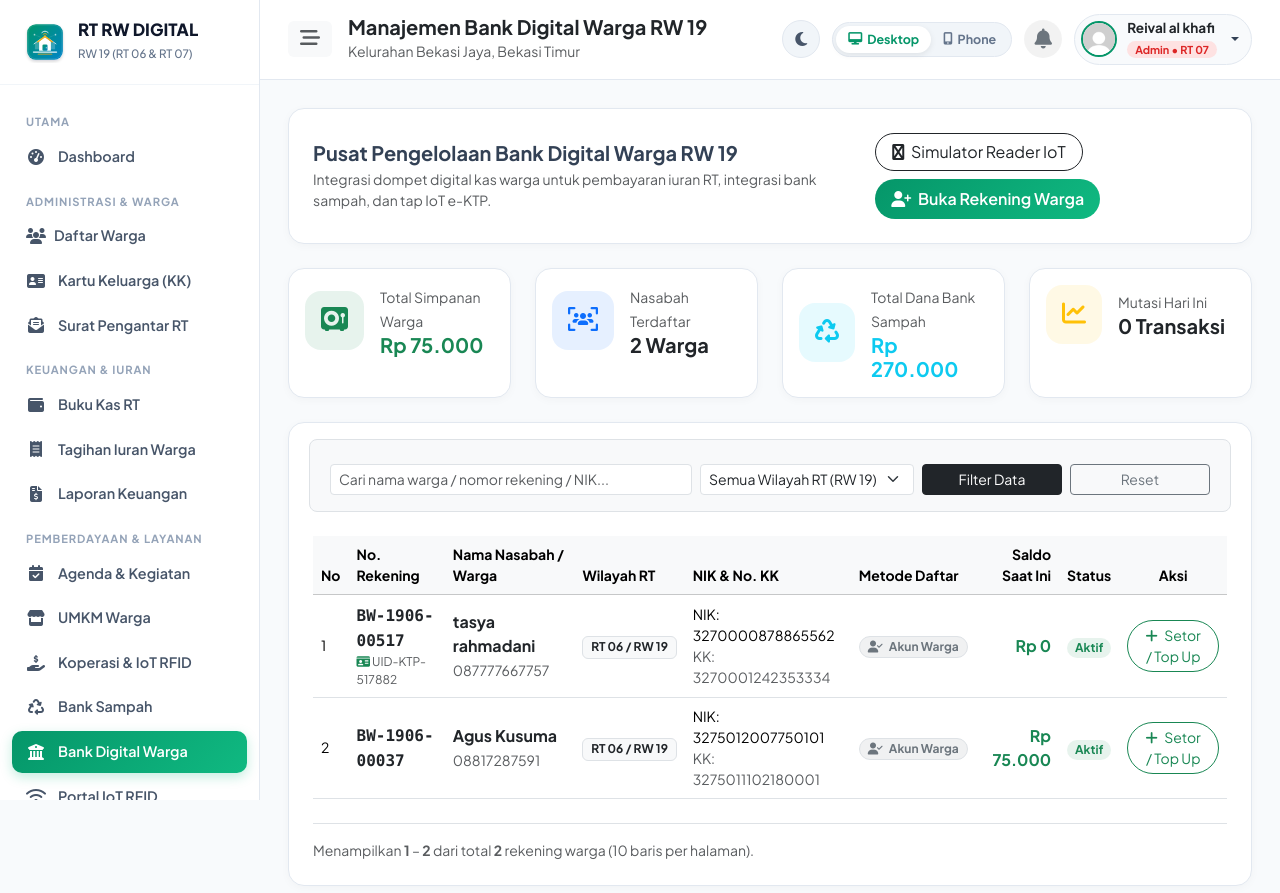
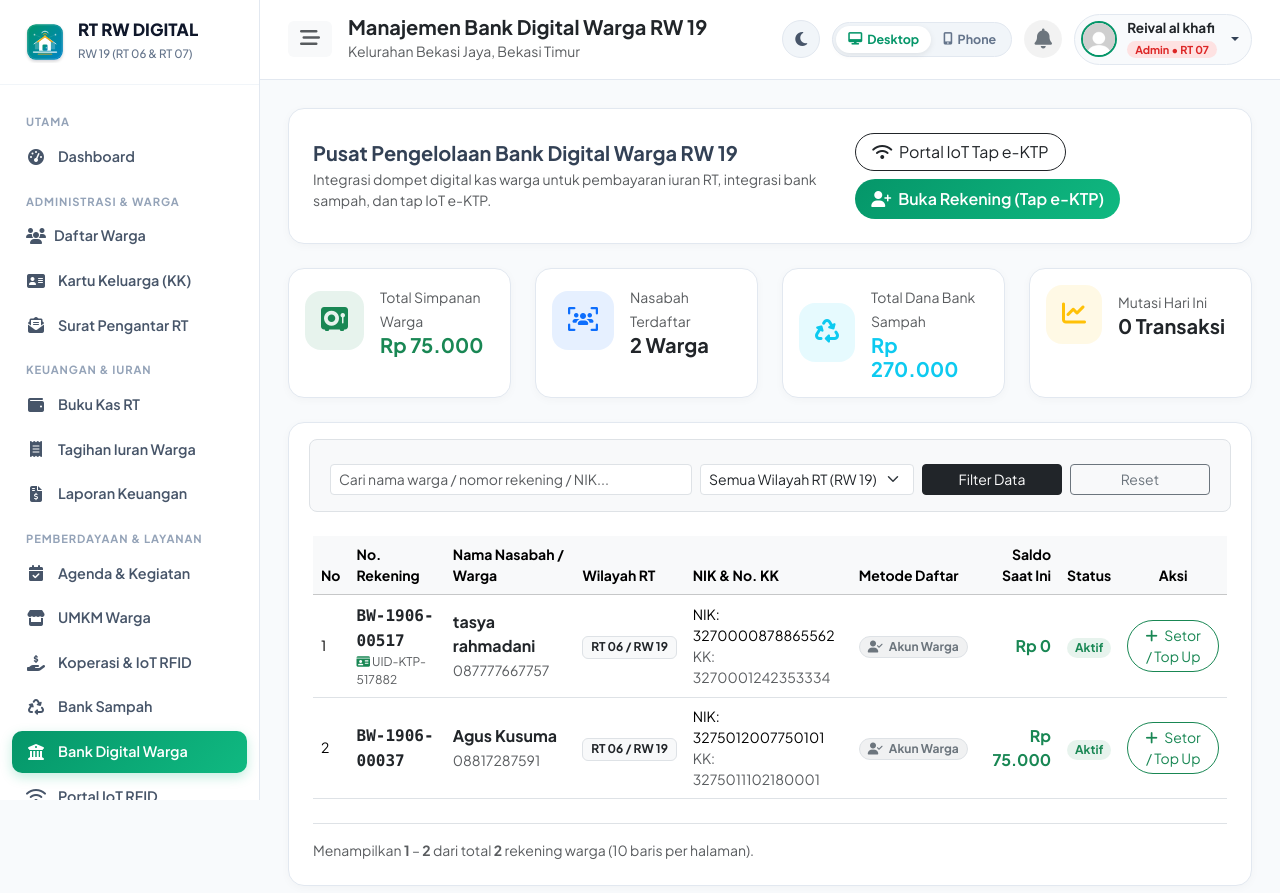
Before and after one commit to woszg1249/E-RW, a Laravel app: page /bank-warga in a window 1280 px wide. Shown: the top 893 px of the page. Run offline with Laravel 12, Linux system fonts and the light colour scheme; a user stored in the database is signed in; data comes from the database, SQL or seed files in the repository.

Commit message:
fix: wajib tap e-KTP untuk aktivasi Bank Warga RT/RW/Admin dan privasi riwayat tap warga

```diff
--- a/app/Http/Controllers/BankWargaController.php
+++ b/app/Http/Controllers/BankWargaController.php
@@ -130,7 +130,7 @@ class BankWargaController extends Controller
     }
 
     /**
-     * Aktivasi / Pendaftaran rekening Bank Warga (otomatis mengaitkan data warga)
+     * Aktivasi / Pendaftaran rekening Bank Warga (WAJIB sudah tap e-KTP fisik)
      */
     public function daftarOtomatis(Request $request)
     {
@@ -139,9 +139,27 @@ class BankWargaController extends Controller
             $user = User::findOrFail($request->id_user);
         }
 
-        $rekening = BankWargaRekening::getOrCreateForUser($user, 'otomatis_akun');
+        $rawUid = $request->input('rfid_uid');
+        $cleanUid = $rawUid ? strtoupper(preg_replace('/[^a-zA-Z0-9]/', '', $rawUid)) : null;
 
-        return back()->with('success', "Rekening Bank Warga berhasil dibuka untuk {$user->nama} dengan nomor rekening: {$rekening->nomor_rekening}");
+        if ($cleanUid) {
+            $duplicate = User::where('rfid_uid', $cleanUid)->where('id', '!=', $user->id)->first();
+            if ($duplicate) {
+                return back()->with('error', "Kartu e-KTP UID {$cleanUid} sudah terdaftar milik {$duplicate->nama}.");
+            }
+            $user->update(['rfid_uid' => $cleanUid]);
+        }
+
+        if (empty($user->rfid_uid)) {
+            return back()->with('error', "Wajib tap fisik e-KTP {$user->nama} ke sensor IoT ESP32 terlebih dahulu sebelum membuka rekening!");
+        }
+
+        $rekening = BankWargaRekening::getOrCreateForUser($user, 'iot_tap_ktp');
+        if (empty($rekening->rfid_uid)) {
+            $rekening->update(['rfid_uid' => $user->rfid_uid]);
+        }
+
+        return back()->with('success', "Rekening Bank Warga berhasil dibuka untuk {$user->nama} (UID: {$user->rfid_uid}) dengan nomor rekening: {$rekening->nomor_rekening}");
     }
 
     /**
--- a/resources/views/bank_warga/admin_index.blade.php
+++ b/resources/views/bank_warga/admin_index.blade.php
@@ -13,11 +13,11 @@
                 <p class="text-muted small mb-0">Integrasi dompet digital kas warga untuk pembayaran iuran RT, integrasi bank sampah, dan tap IoT e-KTP.</p>
             </div>
             <div class="d-flex flex-wrap gap-2">
-                <button class="btn btn-outline-dark rounded-pill px-3" data-bs-toggle="modal" data-bs-target="#modalAdminSimulasiIoT">
-                    <i class="fa-solid fa-nfc-directional me-1"></i> Simulator Reader IoT
-                </button>
+                <a href="{{ route('portal-iot.index') }}" class="btn btn-outline-dark rounded-pill px-3">
+                    <i class="fa-solid fa-wifi me-1"></i> Portal IoT Tap e-KTP
+                </a>
                 <button class="btn btn-primary-custom rounded-pill px-3" data-bs-toggle="modal" data-bs-target="#modalBukaRekeningBaru">
-                    <i class="fa-solid fa-user-plus me-1"></i> Buka Rekening Warga
+                    <i class="fa-solid fa-user-plus me-1"></i> Buka Rekening (Tap e-KTP)
                 </button>
             </div>
         </div>
@@ -198,31 +198,42 @@
     </div>
 </div>
 
-<!-- Modal Buka Rekening Cepat untuk Warga -->
+<!-- Modal Buka Rekening Warga (Wajib Tap e-KTP Fisik di ESP32) -->
 <div class="modal fade" id="modalBukaRekeningBaru" tabindex="-1" aria-hidden="true">
     <div class="modal-dialog modal-dialog-centered">
         <div class="modal-content border-0 rounded-4 shadow">
             <div class="modal-header border-0 pb-0">
-                <h5 class="modal-title fw-bold">Aktivasi Rekening Bank Warga Baru</h5>
+                <h5 class="modal-title fw-bold">Aktivasi Rekening Bank Warga (Tap e-KTP)</h5>
                 <button type="button" class="btn-close" data-bs-dismiss="modal" aria-label="Close"></button>
             </div>
             <form action="{{ route('bank-warga.daftar') }}" method="POST">
                 @csrf
                 <div class="modal-body">
-                    <p class="text-muted small">Pilih warga RW 19 yang ingin diaktifkan rekening Bank Digital Warganya. Nomor rekening dibuat otomatis.</p>
+                    <p class="text-muted small">Pilih warga RW 19 lalu tempelkan fisik e-KTP ke alat ESP32. Rekening tidak bisa dibuat otomatis tanpa tap e-KTP.</p>
                     <div class="mb-3">
                         <label class="form-label fw-semibold small">Pilih Warga</label>
-                        <select name="id_user" class="form-select" required>
+                        <select name="id_user" id="selectWargaBukaRekening" class="form-select" required>
                             <option value="">-- Pilih Warga (Belum Berrekening) --</option>
                             @foreach($daftarWargaBelumPunya as $wb)
-                                <option value="{{ $wb->id }}">{{ $wb->nama }} (NIK: {{ $wb->nik ?? '-' }} • RT {{ $wb->rt ?? '06' }})</option>
+                                <option value="{{ $wb->id }}" data-uid="{{ $wb->rfid_uid ?? '' }}">{{ $wb->nama }} (NIK: {{ $wb->nik ?? '-' }} • RT {{ $wb->rt ?? '06' }})</option>
                             @endforeach
                         </select>
+                    </div>
+                    <div class="mb-3">
+                        <label class="form-label fw-semibold small">UID Kartu e-KTP (Wajib Tap di ESP32)</label>
+                        <input type="text" name="rfid_uid" id="inpAdminBukaRfidUid" class="form-control font-monospace text-uppercase bg-light" placeholder="Tempelkan e-KTP ke sensor ESP32..." readonly required>
+                    </div>
+                    <div id="adminTapListeningBox" class="alert alert-primary border-primary border-opacity-25 rounded-3 text-center py-2 mb-0 small">
+                        <div class="spinner-grow spinner-grow-sm text-primary me-1" role="status"></div>
+                        <strong>Sedang Mendengarkan Sensor IoT ESP32...</strong>
+                        <div class="text-muted" style="font-size: 0.78rem;">Tempelkan fisik e-KTP warga ke sensor RC-522 agar UID terisi otomatis.</div>
                     </div>
                 </div>
                 <div class="modal-footer border-0 pt-0">
                     <button type="button" class="btn btn-light rounded-pill px-4" data-bs-dismiss="modal">Batal</button>
-                    <button type="submit" class="btn btn-primary-custom rounded-pill px-4">Buka Rekening</button>
+                    <button type="submit" id="btnSubmitBukaRekening" class="btn btn-primary-custom rounded-pill px-4" disabled>
+                        <i class="fa-solid fa-id-card me-1"></i> Buka Rekening
+                    </button>
                 </div>
             </form>
         </div>
@@ -273,100 +284,62 @@
 </div>
 @endforeach
 
-<!-- Modal Simulator Admin IoT Reader -->
-<div class="modal fade" id="modalAdminSimulasiIoT" tabindex="-1" aria-hidden="true">
-    <div class="modal-dialog modal-dialog-centered">
-        <div class="modal-content border-0 rounded-4 shadow">
-            <div class="modal-header border-0 pb-0">
-                <h5 class="modal-title fw-bold">Simulator IoT RFID / e-KTP Reader</h5>
-                <button type="button" class="btn-close" data-bs-dismiss="modal" aria-label="Close"></button>
-            </div>
-            <div class="modal-body">
-                <p class="text-muted small">Simulasi scan tap e-KTP warga pada mesin reader fisik di Pos RW 19.</p>
-                <div class="mb-3">
-                    <label class="form-label fw-semibold small">Pilih Warga untuk Simulasi Tap</label>
-                    <select id="selectWargaSimulator" class="form-select" onchange="updateSimulatorInputs(this)">
-                        <option value="">-- Pilih Warga --</option>
-                        @foreach($rekeningList as $rSim)
-                            <option value="{{ $rSim->id_user }}" data-nik="{{ $rSim->user->nik ?? '' }}" data-rfid="{{ $rSim->user->rfid_uid ?? 'UID-KTP-' . $rSim->id_user . '991' }}">
-                                {{ $rSim->user->nama ?? '-' }} (RT {{ $rSim->user->rt ?? '06' }})
-                            </option>
-                        @endforeach
-                    </select>
-                </div>
-                <div class="row g-2 mb-3">
-                    <div class="col-6">
-                        <label class="form-label fw-semibold small">UID RFID e-KTP</label>
-                        <input type="text" id="simRfidUid" class="form-control form-control-sm font-monospace" placeholder="e.g. A3-4F-91-0C">
-                    </div>
-                    <div class="col-6">
-                        <label class="form-label fw-semibold small">NIK e-KTP</label>
-                        <input type="text" id="simNik" class="form-control form-control-sm font-monospace" placeholder="e.g. 327501...">
-                    </div>
-                </div>
-
-                <div id="adminIotResult" class="d-none alert alert-success small mb-0"></div>
-            </div>
-            <div class="modal-footer border-0 pt-0">
-                <button type="button" class="btn btn-light rounded-pill px-4" data-bs-dismiss="modal">Tutup</button>
-                <button type="button" class="btn btn-primary rounded-pill px-4" onclick="jalankanAdminSimulasiTap()">
-                    <i class="fa-solid fa-nfc-directional me-1"></i> Simulasikan Tap Alat IoT
-                </button>
-            </div>
-        </div>
-    </div>
-</div>
 @endsection
 
 @section('scripts')
 <script>
-    function updateSimulatorInputs(select) {
-        const opt = select.options[select.selectedIndex];
-        document.getElementById('simNik').value = opt.getAttribute('data-nik') || '';
-        document.getElementById('simRfidUid').value = opt.getAttribute('data-rfid') || '';
+document.addEventListener('DOMContentLoaded', function() {
+    const modalEl = document.getElementById('modalBukaRekeningBaru');
+    const selectWarga = document.getElementById('selectWargaBukaRekening');
+    const inpUid = document.getElementById('inpAdminBukaRfidUid');
+    const btnSubmit = document.getElementById('btnSubmitBukaRekening');
+    const listenBox = document.getElementById('adminTapListeningBox');
+    let pollTimer = null;
+
+    function updateSubmitState() {
+        const hasUid = inpUid && inpUid.value.trim().length > 0;
+        const hasWarga = selectWarga && selectWarga.value.length > 0;
+        if (btnSubmit) btnSubmit.disabled = !(hasUid && hasWarga);
     }
 
-    function jalankanAdminSimulasiTap() {
-        const rfid = document.getElementById('simRfidUid').value;
-        const nik = document.getElementById('simNik').value;
-        const resDiv = document.getElementById('adminIotResult');
+    selectWarga?.addEventListener('change', function() {
+        const opt = this.options[this.selectedIndex];
+        const existingUid = opt ? (opt.getAttribute('data-uid') || '') : '';
+        if (existingUid) {
+            inpUid.value = existingUid;
+            listenBox.className = 'alert alert-success border-success rounded-3 text-center py-2 mb-0 small';
+            listenBox.innerHTML = '<i class="fa-solid fa-circle-check me-1"></i> e-KTP warga ini sudah terdaftar (UID: <b>' + existingUid + '</b>). Siap aktivasi rekening.';
+        } else {
+            inpUid.value = '';
+            listenBox.className = 'alert alert-primary border-primary border-opacity-25 rounded-3 text-center py-2 mb-0 small';
+            listenBox.innerHTML = '<div class="spinner-grow spinner-grow-sm text-primary me-1" role="status"></div><strong>Sedang Mendengarkan Sensor IoT ESP32...</strong><div class="text-muted" style="font-size: 0.78rem;">Tempelkan fisik e-KTP warga ke sensor RC-522 agar UID terisi otomatis.</div>';
+        }
+        updateSubmitState();
+    });
 
-        if (!rfid && !nik) {
-            alert('Pilih warga atau masukkan NIK / UID kartu terlebih dahulu.');
-            return;
+    modalEl?.addEventListener('shown.bs.modal', function() {
+        if (pollTimer) clearInterval(pollTimer);
+        pollTimer = setInterval(function() {
+            fetch('{{ route("api.iot.rfid.latest") }}')
+                .then(r => r.json())
+                .then(data => {
+                    if (data && data.status === 'available' && data.data && data.data.rfid_uid) {
+                        inpUid.value = data.data.rfid_uid;
+                        listenBox.className = 'alert alert-success border-success rounded-3 text-center py-2 mb-0 small';
+                        listenBox.innerHTML = '<i class="fa-solid fa-circle-check me-1"></i> <strong>Kartu e-KTP Terdeteksi!</strong> UID: <b class="font-monospace">' + data.data.rfid_uid + '</b>';
+                        updateSubmitState();
+                    }
+                })
+                .catch(() => {});
+        }, 2000);
+    });
+
+    modalEl?.addEventListener('hidden.bs.modal', function() {
+        if (pollTimer) {
+            clearInterval(pollTimer);
+            pollTimer = null;
         }
-
-        fetch("{{ route('api.iot.bank_warga.tap') }}", {
-            method: 'POST',
-            headers: {
-                'Content-Type': 'application/json',
-                'X-Requested-With': 'XMLHttpRequest'
-            },
-            body: JSON.stringify({
-                rfid_uid: rfid,
-                nik: nik,
-                device_id: 'IOT-READER-POS-RW19'
-            })
-        })
-        .then(res => res.json())
-        .then(data => {
-            resDiv.classList.remove('d-none');
-            if (data.status === 'success') {
-                resDiv.className = 'alert alert-success small mb-0';
-                resDiv.innerHTML = `<strong><i class="fa-solid fa-check-circle me-1"></i> ${data.message}</strong><br>
-                Nama: <b>${data.data.nama}</b> (RT ${data.data.rt})<br>
-                No Rek: <b>${data.data.nomor_rekening}</b><br>
-                Saldo Terkini: <b class="text-success">${data.data.saldo_format}</b>`;
-            } else {
-                resDiv.className = 'alert alert-danger small mb-0';
-                resDiv.innerHTML = `<i class="fa-solid fa-triangle-exclamation me-1"></i> ${data.message}`;
-            }
-        })
-        .catch(err => {
-            resDiv.classList.remove('d-none');
-            resDiv.className = 'alert alert-danger small mb-0';
-            resDiv.innerHTML = 'Error: ' + err.message;
-        });
-    }
+    });
+});
 </script>
 @endsection
```
Also changed, not shown: app/Http/Controllers/RfidController.php (+17 -4 lines).
